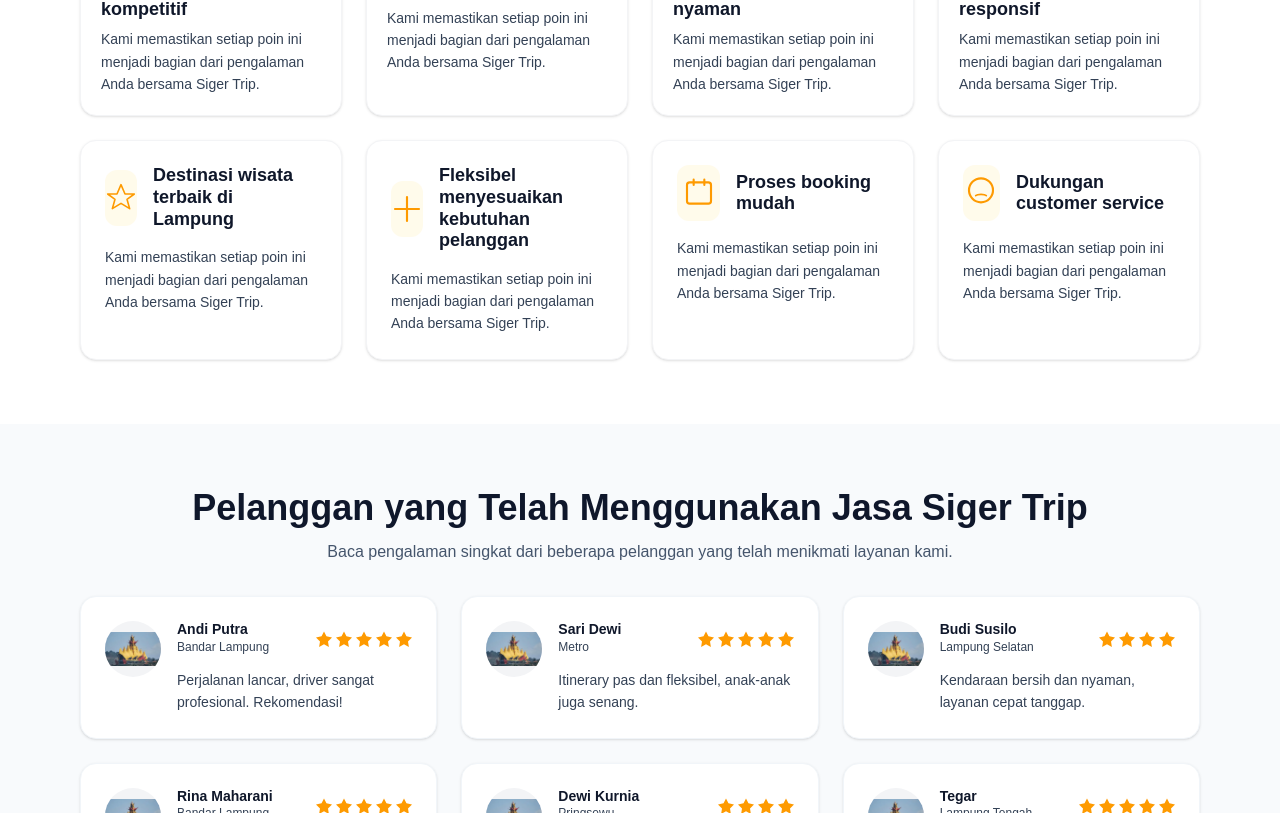
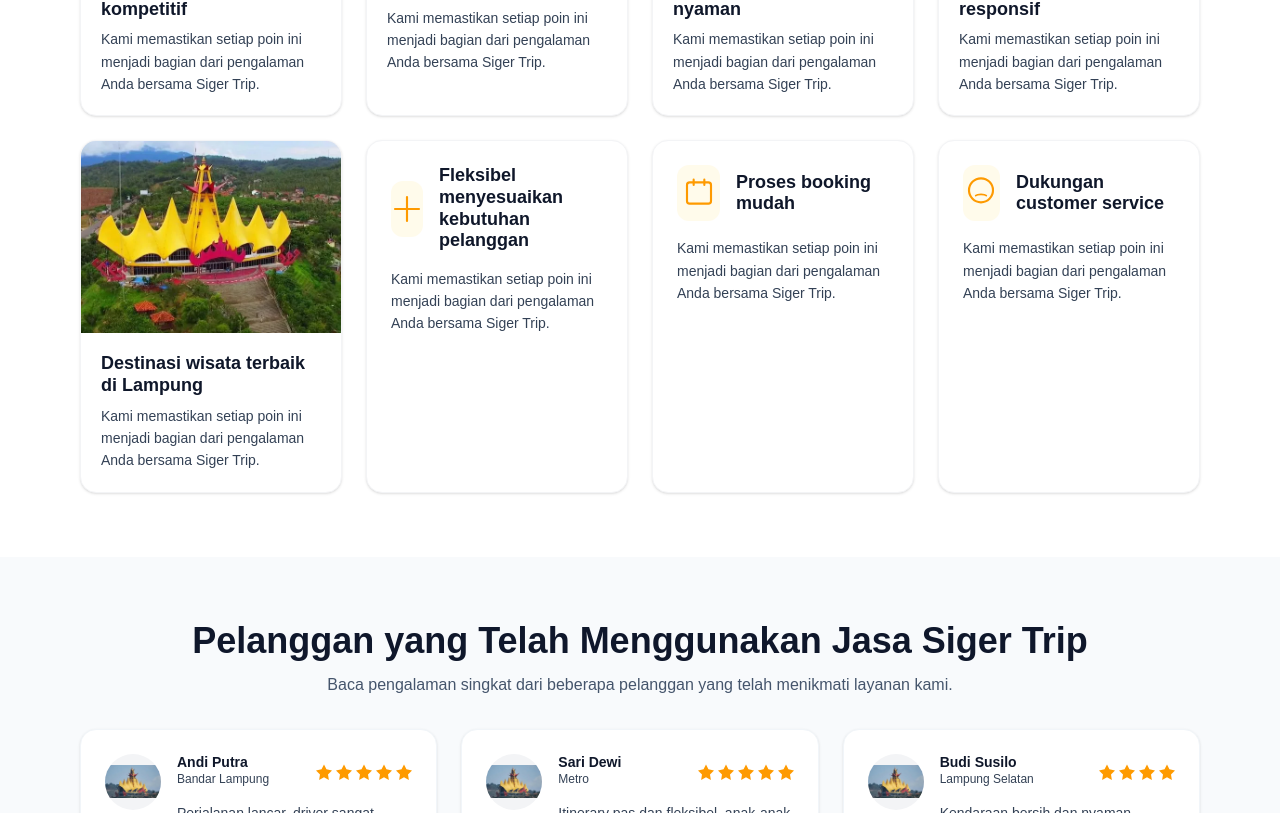
Before and after one commit to Nafiz-547/TI-WEB-24A-ShuangXi, a Next.js app in the folder siger-trip/: page / in a window 1280 px wide. Shown: the part 1887-2700 px from the top of the page. Built offline with nearby package versions, Linux system fonts and the light colour scheme.

Commit message:
tama: mengubah tampilkan cardview dari destinasi wisata terbaik di lampung di section keuntungan menggunakan jasa siger trip

```diff
--- a/siger-trip/app/page.tsx
+++ b/siger-trip/app/page.tsx
@@ -113,9 +113,7 @@ export default function HomePage() {
               { title: 'Driver berpengalaman', image: '/images/driver berpengalaman home.webp', alt: 'Driver berpengalaman', useImage: true },
               { title: 'Kendaraan bersih dan nyaman', image: '/images/Kendaraan bersih dan nyaman.webp', alt: 'Kendaraan bersih dan nyaman', useImage: true },
               { title: 'Pelayanan ramah dan responsif', image: '/images/Pelayanan ramah dan responsif home.webp', alt: 'Pelayanan ramah dan responsif', useImage: true },
-              { title: 'Destinasi wisata terbaik di Lampung', icon: (
-                <svg className="h-8 w-8 text-amber-500" viewBox="0 0 24 24" fill="none" xmlns="http://www.w3.org/2000/svg"><path d="M12 2l3 7h7l-5.5 4 2 7L12 16l-6.5 4 2-7L2 9h7z" stroke="currentColor" strokeWidth="1.2" strokeLinecap="round" strokeLinejoin="round"/></svg>
-              )},
+              { title: 'Destinasi wisata terbaik di Lampung', image: '/images/gedung siger home.webp', alt: 'Destinasi wisata terbaik di Lampung', useImage: true },
               { title: 'Fleksibel menyesuaikan kebutuhan pelanggan', icon: (
                 <svg className="h-8 w-8 text-amber-500" viewBox="0 0 24 24" fill="none" xmlns="http://www.w3.org/2000/svg"><path d="M3 12h18M12 3v18" stroke="currentColor" strokeWidth="1.6" strokeLinecap="round"/></svg>
               )},
```
